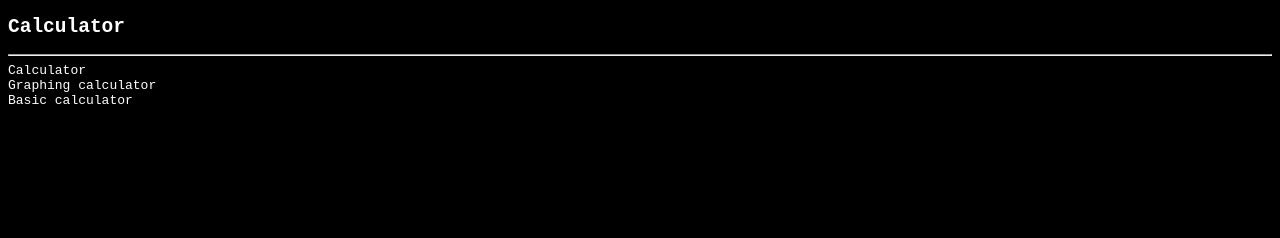
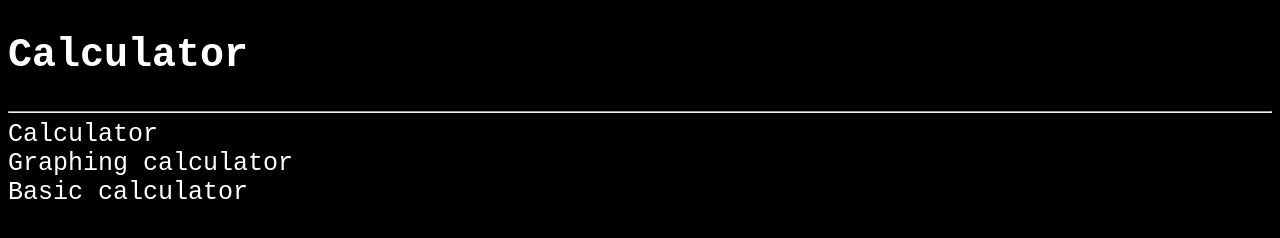
Before and after one commit to LB123658/calculator, a plain HTML site: page options.html in a window 1280 px wide. Drawn offline with Linux system fonts and the light colour scheme.

Commit message:
Update options.html

```diff
--- a/options.html
+++ b/options.html
@@ -13,6 +13,7 @@
   a {
     text-decoration: none;
     color: white;
+    font-size: 25px;
   }
   a:hover {
     text-decoration: underline;
@@ -21,6 +22,9 @@
     background: lightgreen;
     color: black;
   }
+ h2 {
+  font-size: 40px;
+ }
 </style>
 </head>
 <body>
```
